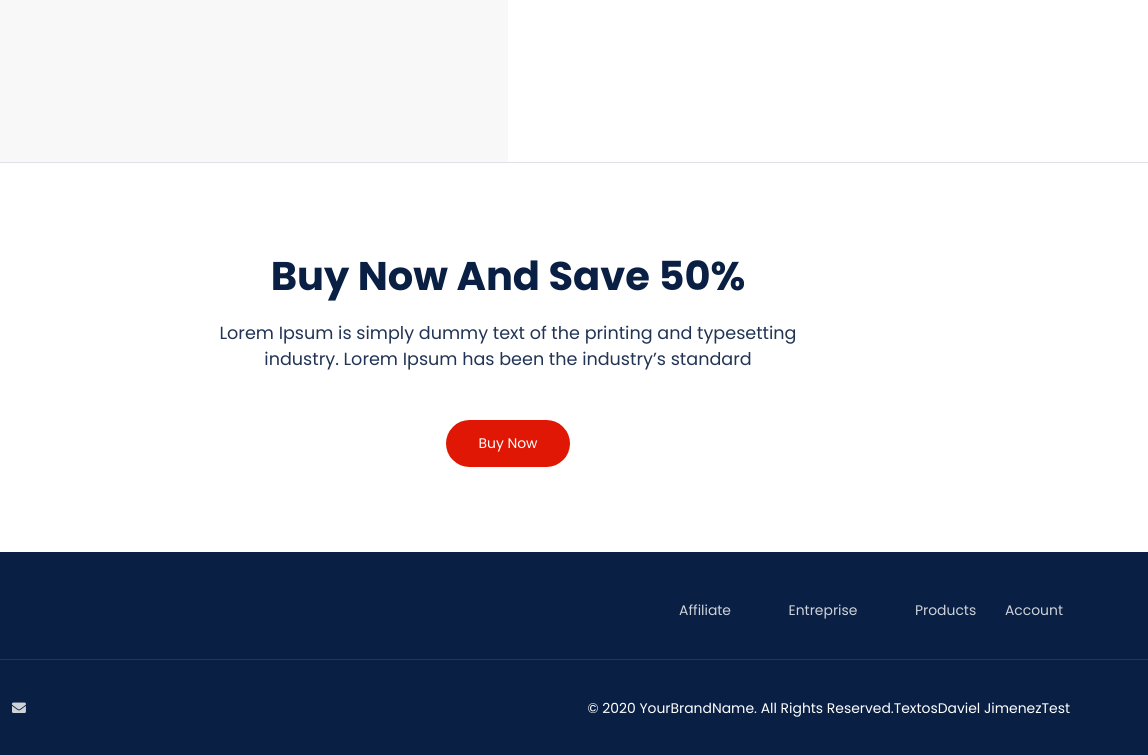
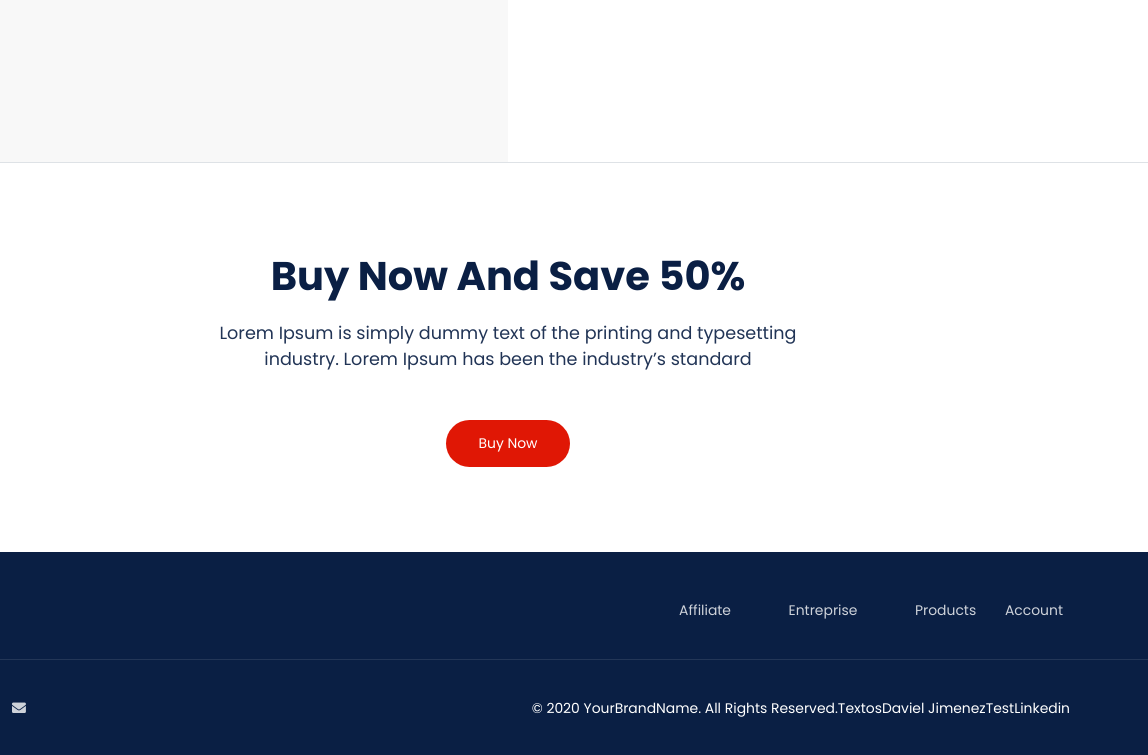
Before and after one commit to davieljimenez/FacilitoPractica, a plain HTML site: page index.html in a window 1280 px wide. Shown: the part 6017-6772 px from the top of the page, 132-1280 px from the left. Drawn offline with nearby package versions, Linux system fonts and the light colour scheme.

Commit message:
Text linkedin

```diff
--- a/index.html
+++ b/index.html
@@ -639,6 +639,7 @@
                 <p>Textos</p>
                 <p>Daviel Jimenez</p>
                 <p>Test</p>
+                <p>Linkedin</p>
             </div>
         </div>
     </div>
```
